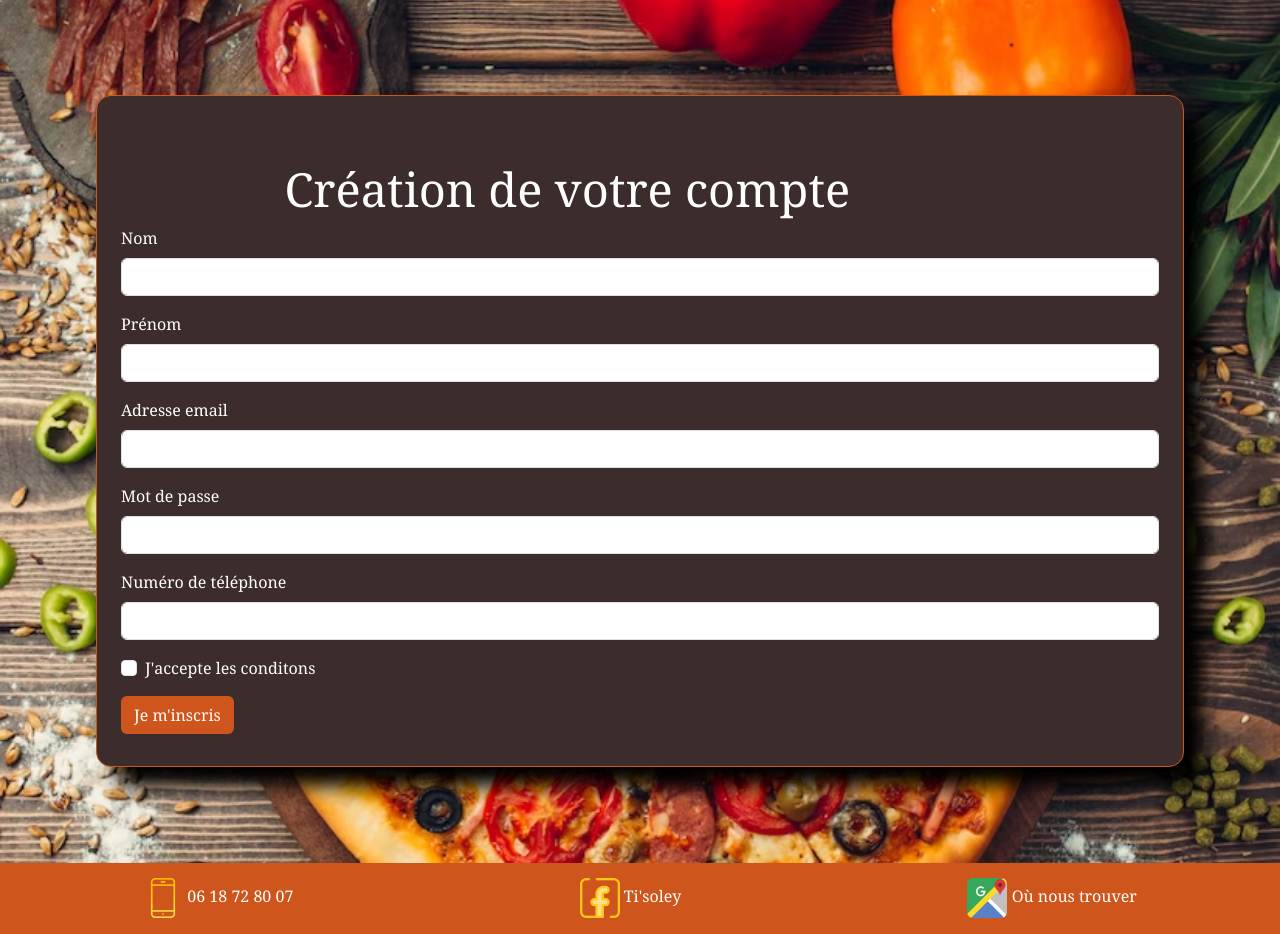
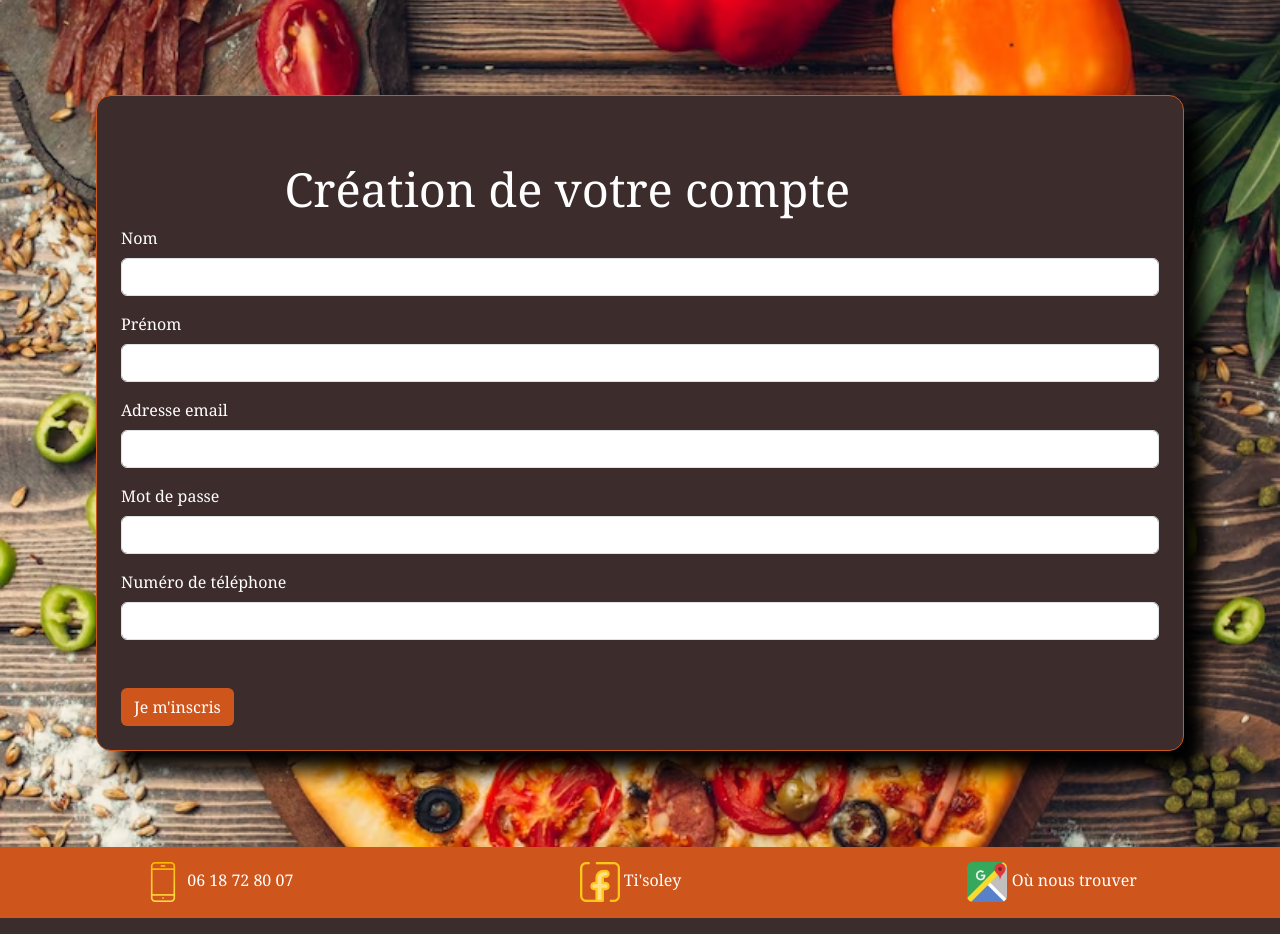
Before and after one commit to KenzaLL/TiSoleyBis, a PHP site: page /TiSoleyBis/index.php?page=inscription in a window 1280 px wide. Shown: the part 123-1057 px from the top of the page. Run offline with PHP 8.4, Linux system fonts and the light colour scheme; data that the repository does not hold is empty; some libraries are stand-ins or nearby versions.

Commit message:
recaptcha sur l'inscription

```diff
--- a/Models/inscriptionbis.php
+++ b/Models/inscriptionbis.php
@@ -1,6 +1,18 @@
 <?php
 
 require_once 'connexionBDD.php';
+
+if(!empty($_POST['email']) && !empty($_POST['password'])) {
+    $secret ="6Ld1BgQnAAAAACd-oLkJve11mN8hoafSYREc0Ra1";
+    $response =htmlspecialchars($_POST['g-recaptcha-response']);
+    $remoteip = $_SERVER['REMOTE_ADDR'];
+    $request = "https://www.google.com/recaptcha/api/siteverify?secret=$secret&response=$response&remoteip=$remoteip";
+
+    $get = file_get_contents($request);
+    $decode = json_decode($get, true);}
+
+    if ($decode['success'])
+
 
 // Vérification de la soumission du formulaire
 if (isset($_POST['submit'])) {
--- a/Views/pages/base.view.php
+++ b/Views/pages/base.view.php
@@ -1,5 +1,8 @@
 <?php
+
 ob_start();
+
+
 ?>
 
 <!DOCTYPE html>
--- a/Views/pages/connexion.view.php
+++ b/Views/pages/connexion.view.php
@@ -5,6 +5,7 @@ ob_start();
 
 require './Models/connexion.php';
 ?>
+
 
 <div class="body p-5">
         <div class="border m-5 p-4 colore">
--- a/Views/pages/inscription.view.php
+++ b/Views/pages/inscription.view.php
@@ -30,18 +30,14 @@ require './Models/inscriptionbis.php';
           <label for="exampleInputEmail1" class="form-label"> Numéro de téléphone </label>
             <input type="number" class="form-control" id="exampleInputEmail1" aria-describedby="emailHelp"name="numberphone" required>
       </div>
-
-      <div class="form-check text-white">
-        <input type="checkbox" class="form-check-input" id="exampleCheck1">
-          <label class="form-check-label" for="exampleCheck1"> J'accepte les conditons </label>
-      </div>
-      <div class="mb-2 mt-3">
-        <button type="submit" class="btn text-white btn-connexion" name="submit"> Je m'inscris </button>
-      </div>
+      <div class="g-recaptcha" data-sitekey="6Ld1BgQnAAAAAI02vgXFQcVKhwgOstTGk5z7n48_"></div>
+            <br/>
+        <input type="submit" class="btn text-white mt-2 btn-connexion" value="Je m'inscris" name="submit">
       </div>
       </div>
       </div>
     </form>
+
 
     <?php
 $content = ob_get_clean();
```
